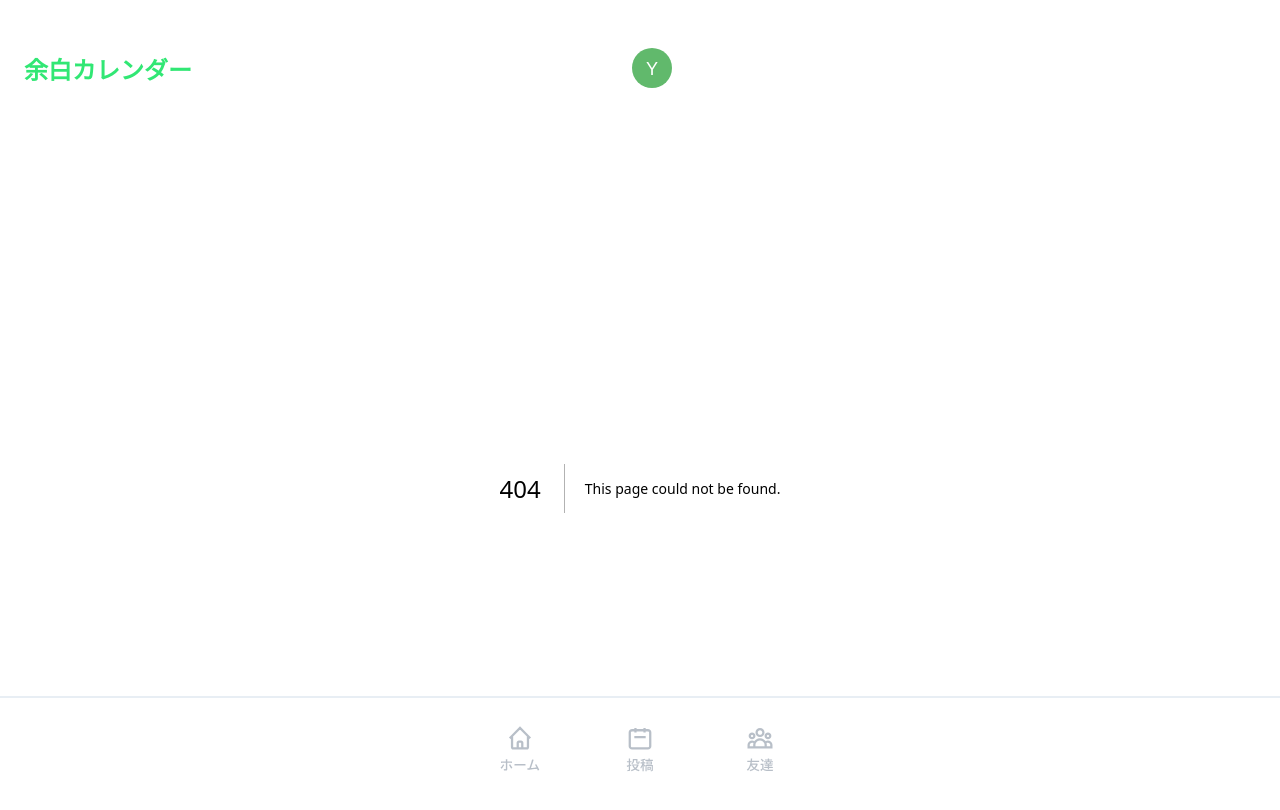
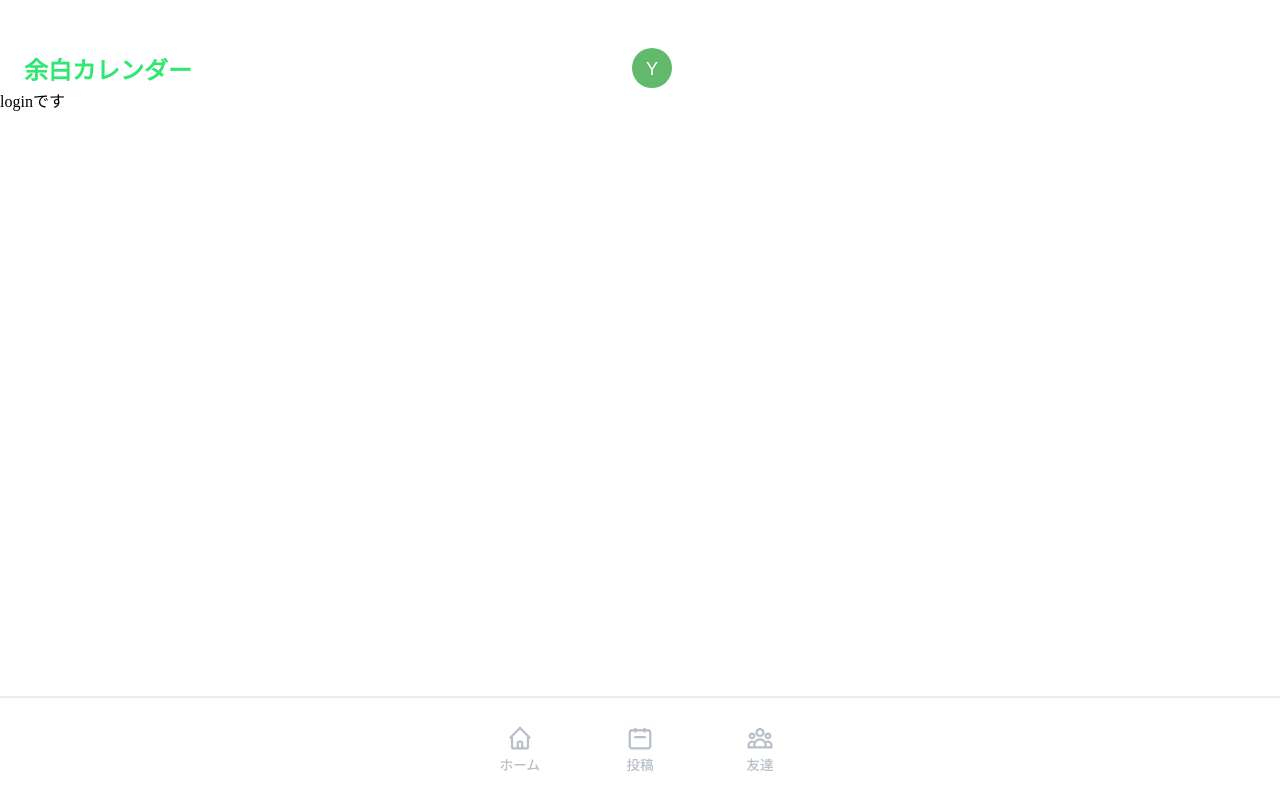
Before and after one commit to kinako1415/yohaku, a Next.js app: page /login in a window 1280 px wide. Before the commit this address had no page. Shown: the top 810 px of the page. Built offline with nearby package versions, Linux system fonts and the light colour scheme.

Commit message:
ページの作成

```diff
--- /dev/null
+++ b/src/app/login/page.tsx
@@ -0,0 +1,3 @@
+export default function Login() {
+  return <div>loginです</div>;
+}
```
